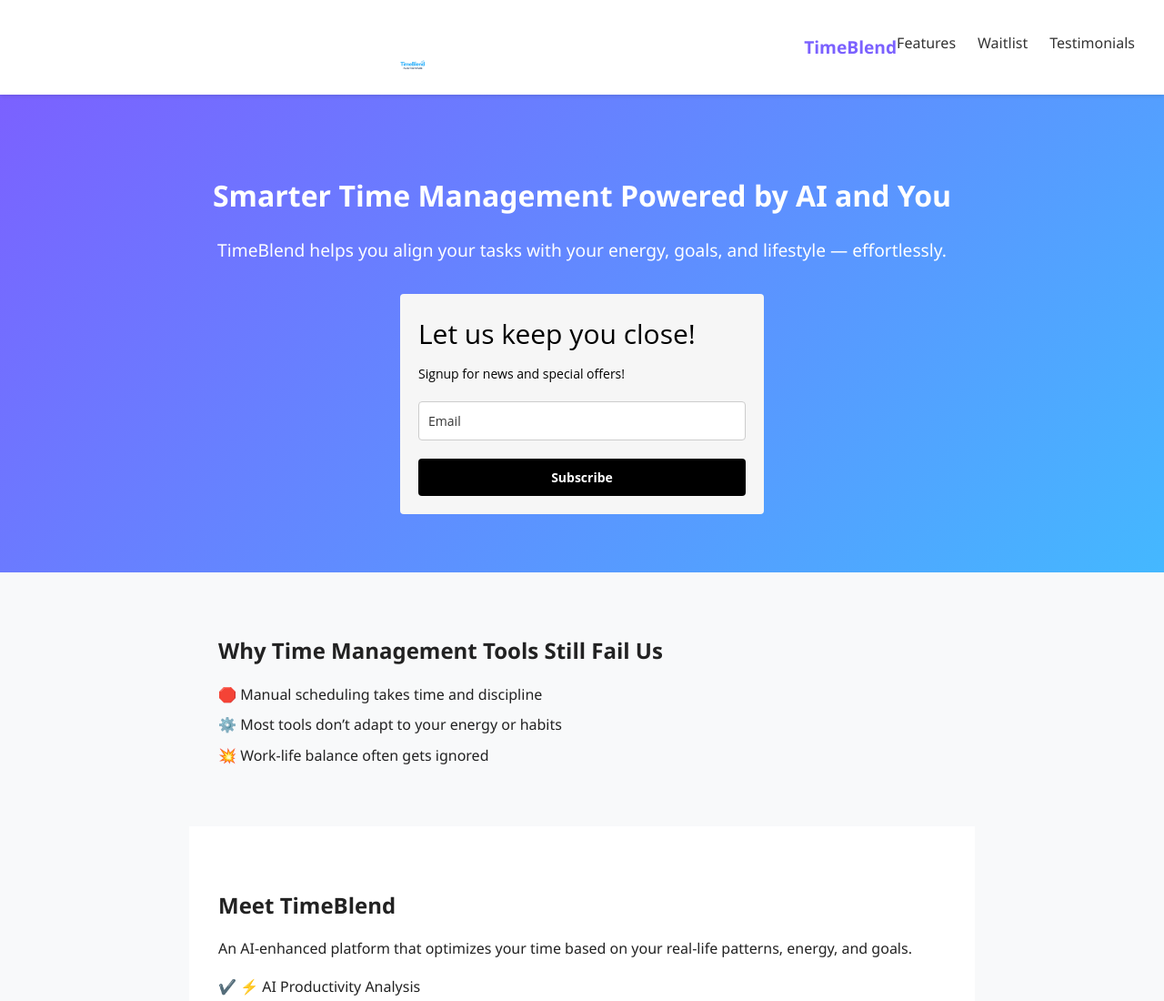
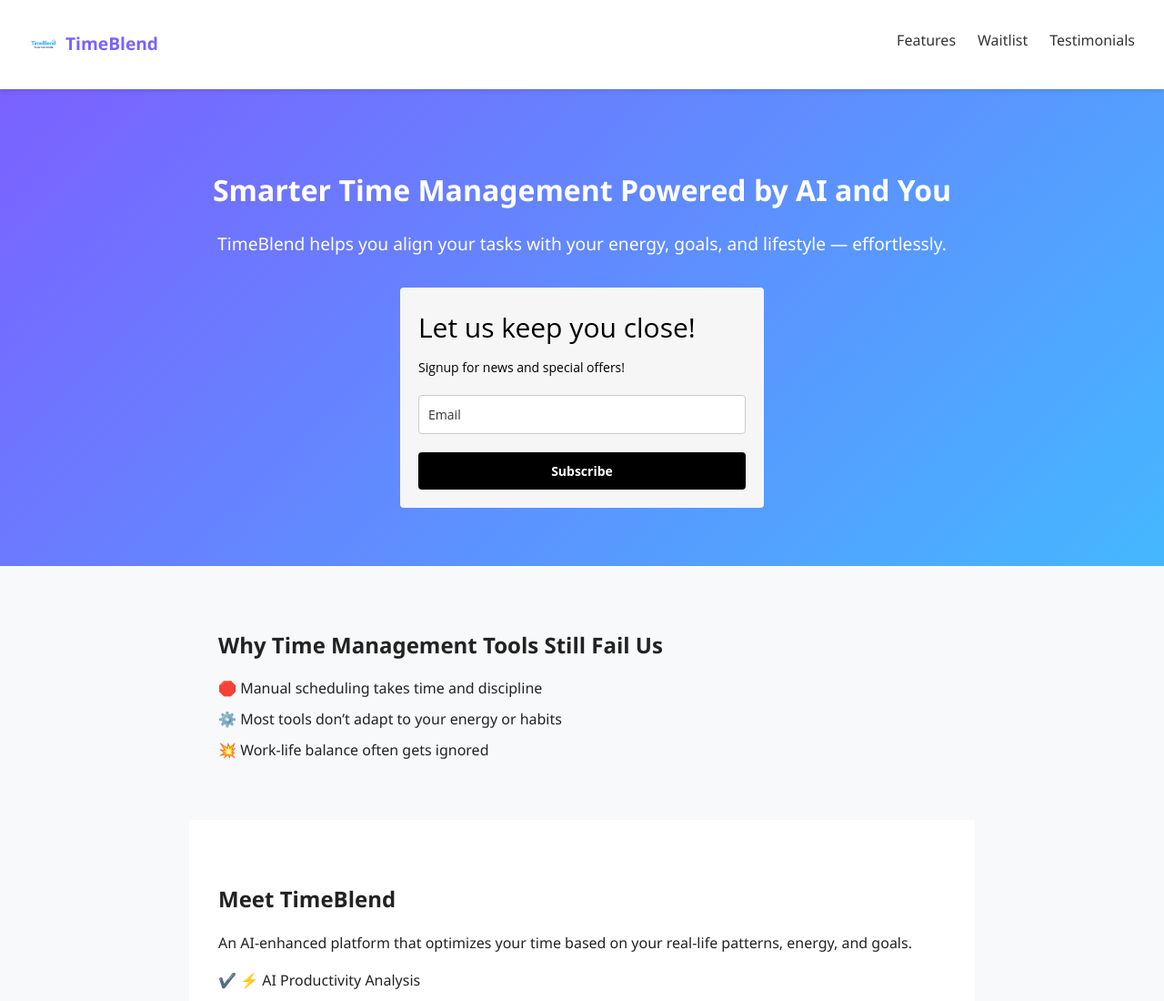
Before and after one commit to TimeBlendProject/TimeBlend, a plain HTML site: page index.html in a window 1280 px wide. Shown: the top 1100 px of the page at 91% size. Drawn offline with Linux system fonts and the light colour scheme; no server answers; a script that the page names is missing; a web font is replaced by a local one.

Commit message:
Update style.css

```diff
--- a/style.css
+++ b/style.css
@@ -188,22 +188,3 @@ blockquote footer {
   text-align: center;
   flex: 1;
 }
-
-.logo {
-  display: block;
-  margin: 0 auto; /* Center horizontally */
-  max-width: 200px;
-  width: 60%;
-  height: auto;
-  padding-top: 10px;
-  transition: all 0.3s ease;
-}
-
-/* Make it bigger on larger screens */
-@media screen and (min-width: 768px) {
-  .logo {
-    max-width: 300px;
-    width: 70%;
-    padding-top: 40px;
-  }
-}
```
